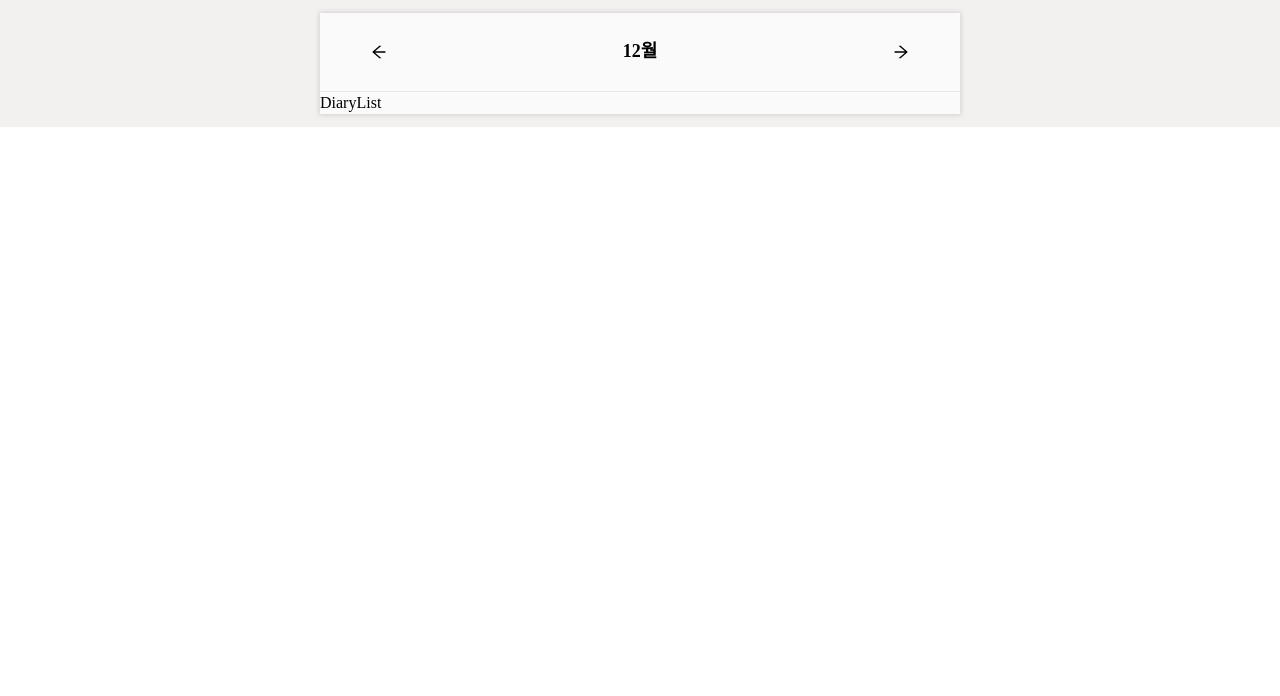
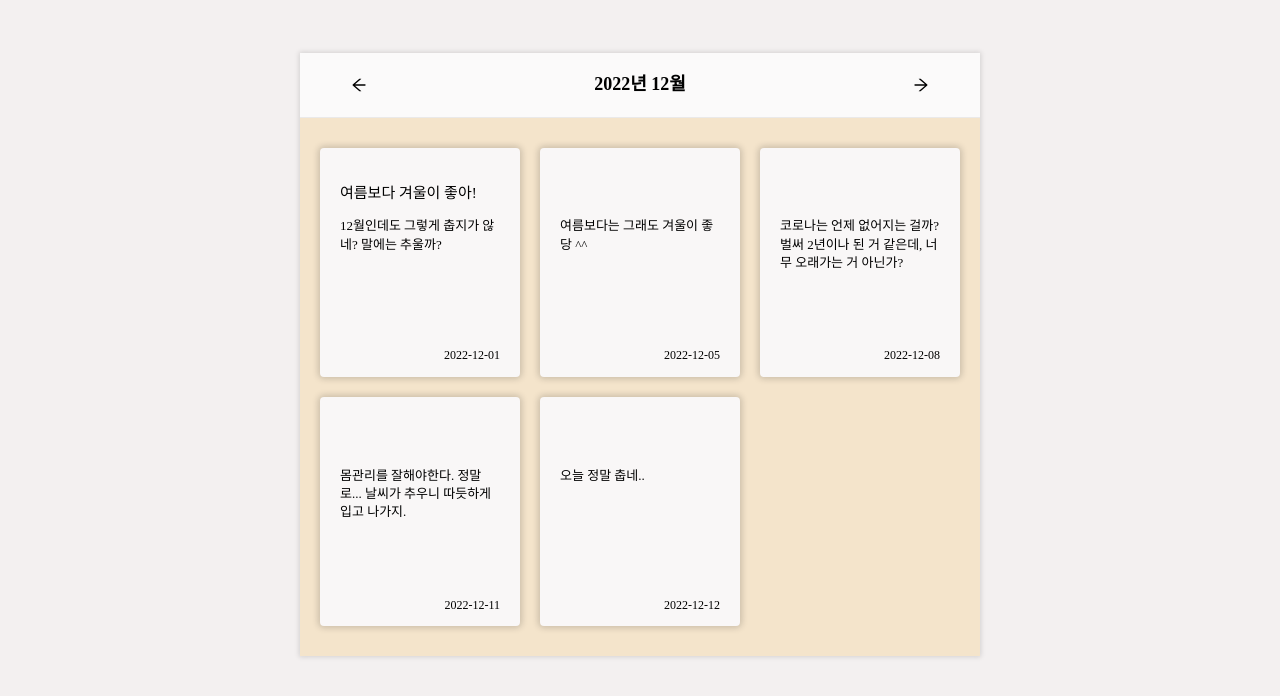
Before and after one commit to Dhyunlee/diary, a React (Create React App) app: page / in a window 1280 px wide. Shown: the top 696 px of the page. Built offline with nearby package versions, Linux system fonts and the light colour scheme; a web font is replaced by a local one.

Commit message:
Feat: DiaryList 컴포넌트 구현

```diff
--- /dev/null
+++ b/src/components/DiaryItem/index.jsx
@@ -0,0 +1,28 @@
+import React from "react";
+import { Link } from "react-router-dom";
+
+const DiaryItem = (props) => {
+  const { writer, title, contents, imgUrl, createAt } = props;
+  return (
+    <div className="diary-item">
+      <a href="#">
+        <div className="img-wrap">
+          <img src={imgUrl} alt="" />
+        </div>
+        <div className="cnt-inner">
+          <div className="title">
+            <span>{title}</span>
+          </div>
+          <div className="contents">
+            <span>{contents}</span>
+          </div>
+          <div className="create-date">
+            <span>{createAt}</span>
+          </div>
+        </div>
+      </a>
+    </div>
+  );
+};
+
+export default DiaryItem;
--- a/src/components/Header/index.jsx
+++ b/src/components/Header/index.jsx
@@ -3,7 +3,12 @@ import { css } from "@emotion/react";
 import { AiOutlineArrowLeft, AiOutlineArrowRight } from "react-icons/ai";
 import { HeaderContainer } from "./styles";
 
+const today =  new Date();
+const thisYear = today.getFullYear();
+const thisMonth = today.getMonth() + 1;
+
 const Header = ({ headDate }) => {
+
   return (
     <header
       css={css`
@@ -28,7 +33,7 @@ const Header = ({ headDate }) => {
 };
 
 Header.defaultProps = {
-  headDate: new Date().getMonth() + 1 + "월",
+  headDate: `${thisYear}년 ${thisMonth}월`,
 };
 
 export default Header;
--- a/src/components/Header/styles.jsx
+++ b/src/components/Header/styles.jsx
@@ -1,7 +1,7 @@
 import styled from '@emotion/styled';
 
 export const HeaderContainer = styled.div`
-  padding: 15px 30px;
+  padding: 8px 30px;
   display: flex;
   justify-content: space-between;
   align-items: center;
--- /dev/null
+++ b/src/fake/diaryData.js
@@ -0,0 +1,44 @@
+export const diaryData = [
+  {
+    id: 1,
+    writer: "green12",
+    title: "여름보다 겨울이 좋아!",
+    contents: "12월인데도 그렇게 춥지가 않네? 말에는 추울까?",
+    imgUrl: "",
+    createAt: "2022-12-01",
+  },
+  {
+    id: 2,
+    writer: "green12",
+    title: "",
+    contents: "여름보다는 그래도 겨울이 좋당 ^^",
+    imgUrl: "",
+    createAt: "2022-12-05",
+  },
+  {
+    id: 3,
+    writer: "green12",
+    title: "",
+    contents:
+      "코로나는 언제 없어지는 걸까? 벌써 2년이나 된 거 같은데, 너무 오래가는 거 아닌가?",
+    imgUrl: "",
+    createAt: "2022-12-08",
+  },
+  {
+    id: 4,
+    writer: "green12",
+    title: "",
+    contents:
+      "몸관리를 잘해야한다. 정말로... 날씨가 추우니 따듯하게 입고 나가지.",
+    imgUrl: "",
+    createAt: "2022-12-11",
+  },
+  {
+    id: 5,
+    writer: "green12",
+    title: "",
+    contents: "오늘 정말 춥네..",
+    imgUrl: "",
+    createAt: "2022-12-12",
+  },
+];
--- a/src/layouts/DiaryTemplate/styles.jsx
+++ b/src/layouts/DiaryTemplate/styles.jsx
@@ -3,13 +3,13 @@ import styled from "@emotion/styled";
 export const TemplateWrap = styled.div`
   padding: 13px 0 ;
   width: 100%;
-  min-width: 680px;
+  height: 100vh;
   background: #f3f0f0;
 `;
 export const TemplateContainer = styled.div`
-  max-width: 640px;
+  max-width: 680px;
   width: 80%;
-  margin: 0 auto;
+  margin: 40px auto;
   background-color: #fbfafa;
   box-shadow: 0 0 5px 1px rgb(0 0 0 / 13%);
 `;
--- a/src/pages/DiaryList/index.jsx
+++ b/src/pages/DiaryList/index.jsx
@@ -1,9 +1,30 @@
-import React from 'react'
+import React, { useEffect, useState } from "react";
+import DiaryItem from "../../components/DiaryItem";
+import { diaryData } from "../../fake/diaryData";
+import { DiaryContainer, DiaryListBox } from "./styles";
 
 const DiaryList = () => {
+  const [diaryList, setDiaryList] = useState([]);
+  useEffect(() => {
+    const timerId = setTimeout(() => {
+      setDiaryList(diaryData);
+    }, 500);
+
+    return () => {
+      clearTimeout(timerId);
+    };
+  }, []);
+
   return (
-    <div>DiaryList</div>
-  )
-}
-
-export default DiaryList
+    <DiaryContainer>
+      <DiaryListBox>
+         {
+          diaryList.map(diary => (
+            <DiaryItem key={diary.id} {...diary}/>
+          ))
+         }
+      </DiaryListBox>
+    </DiaryContainer>
+  );
+};
+export default DiaryList;
--- /dev/null
+++ b/src/pages/DiaryList/styles.jsx
@@ -0,0 +1,36 @@
+import styled from "@emotion/styled";
+
+export const DiaryContainer = styled.div`
+  padding: 30px 20px;
+  width: 100%;
+  background-color: #f4e4cb;
+`;
+export const DiaryListBox = styled.div`
+  width: 100%;
+  display: flex;
+  flex-wrap: wrap;
+  gap: 20px;
+
+  .diary-item {
+    width: 200px;
+    padding: 13px 20px;
+    border-radius: 4px;
+    border: none;
+    background-color: #f9f7f7;
+    box-shadow: 0px 0px 6px 2px rgb(0 0 0 / 17%);
+    }
+    .cnt-inner .title {
+        font-size: 15px;
+        height: 22px;
+    }
+    .cnt-inner .contents {
+        margin-top: 12px;
+        height: 130px;
+        font-size: 13px;
+    }
+
+    .create-date {
+        font-size: 12px;
+        text-align: right;
+    }
+`;
--- a/src/styles/reset.js
+++ b/src/styles/reset.js
@@ -10,7 +10,6 @@ export const reset = css`
   }
 
   * {
-    font-family: "nexongoth";
     margin: 0;
     padding: 0;
     box-sizing: border-box;
```
